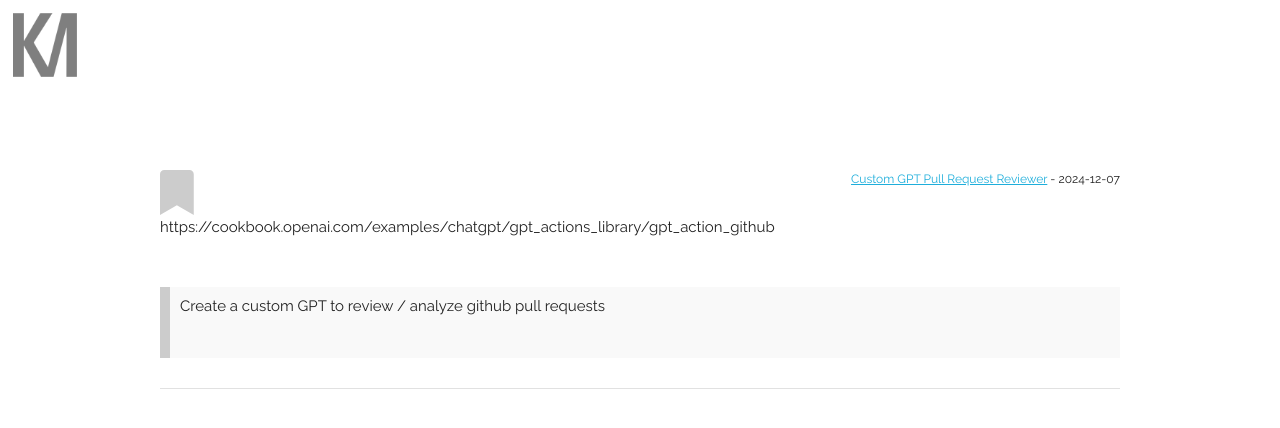
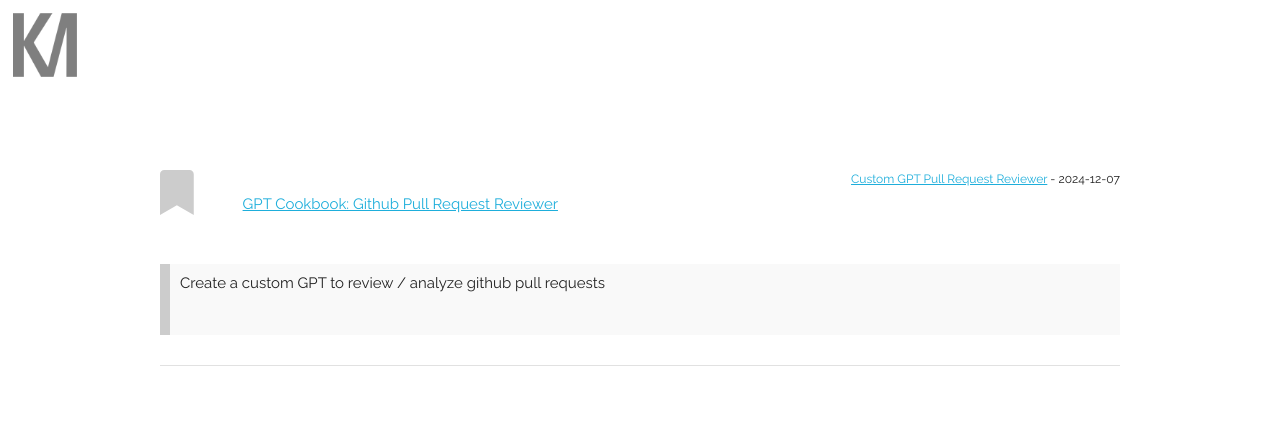
Before and after one commit to kamiller/kamiller.github.com, a Jekyll site: the page built from _posts/2024-12-07-custom-gpt-code-reviews.md, in a window 1280 px wide. Shown: the top 428 px of the page. Built offline with Jekyll 4.4.1, drawn with Linux system fonts in a browser that asks for light colours; nearby versions of some CDN libraries; comment, search, counter and statistics services are not loaded.

Commit message:
update link

```diff
--- a/_posts/2024-12-07-custom-gpt-code-reviews.md
+++ b/_posts/2024-12-07-custom-gpt-code-reviews.md
@@ -5,6 +5,6 @@ tags: [programming,gpt,ruby,ai]
 category: bookmark
 ---
 
-https://cookbook.openai.com/examples/chatgpt/gpt_actions_library/gpt_action_github
+[GPT Cookbook: Github Pull Request Reviewer](https://cookbook.openai.com/examples/chatgpt/gpt_actions_library/gpt_action_github)
 
 > Create a custom GPT to review / analyze github pull requests
```
